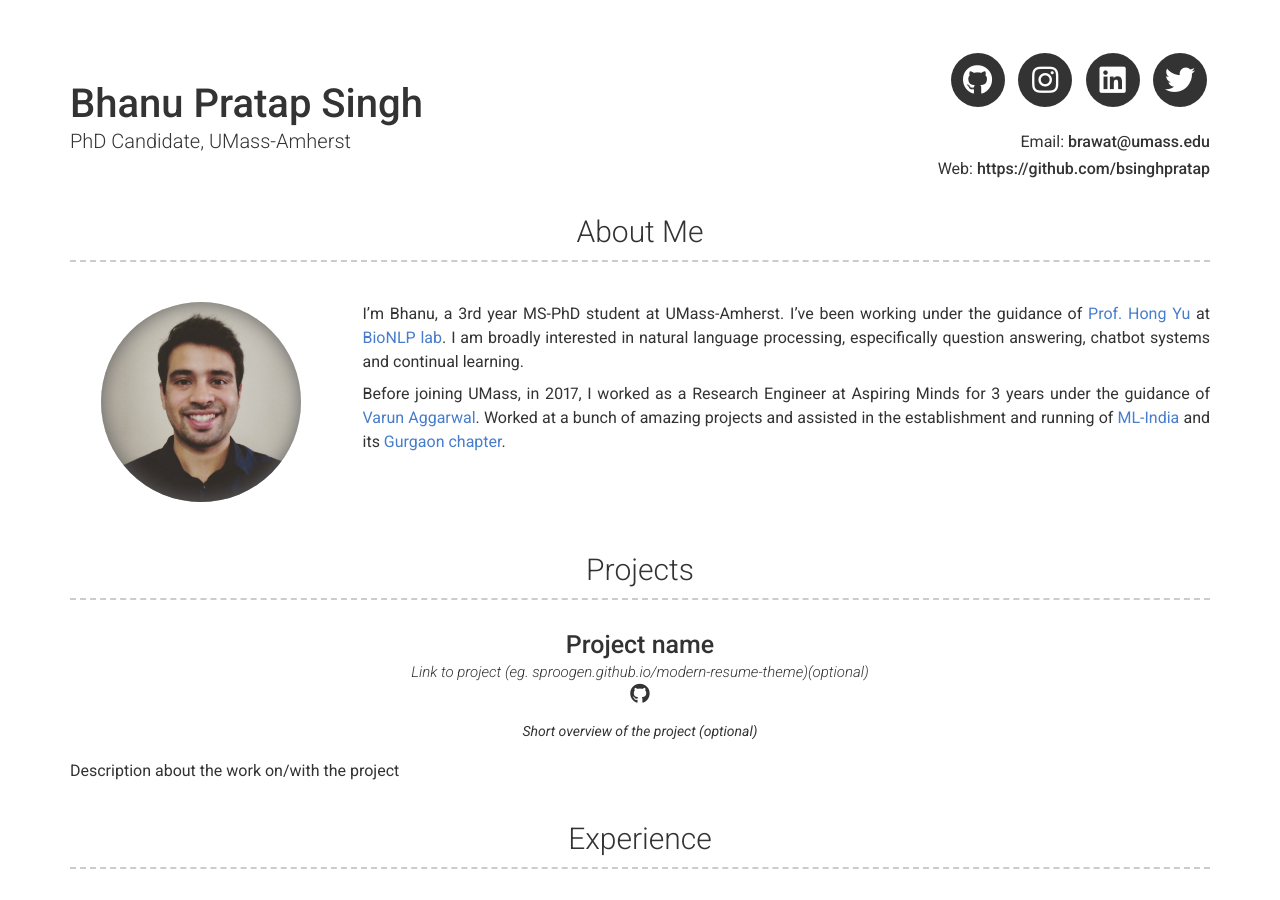
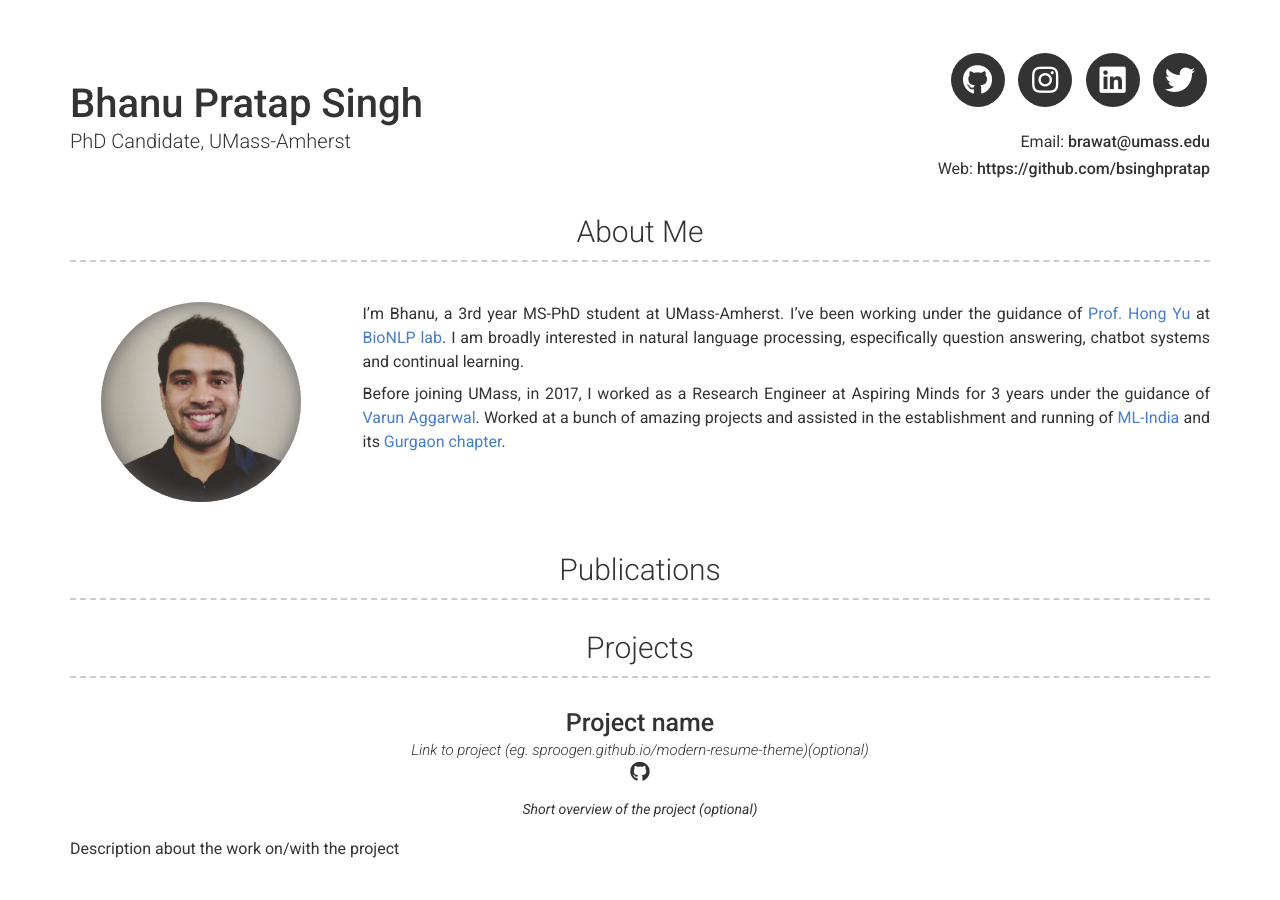
Before and after one commit to bsinghpratap/bsinghpratap.github.io, a Jekyll site: the page built from index.md, in a window 1280 px wide and 900 px high. Built offline with Jekyll 4.4.1, drawn with Linux system fonts in a browser that asks for light colours; nearby versions of some CDN libraries.

Commit message:
website updated

```diff
--- a/_layouts/default.html
+++ b/_layouts/default.html
@@ -15,6 +15,12 @@
       {%- endif -%}
 
       {%- include about.html -%}
+
+      <div class="container projects-container">
+        <h3>Publications</h3>
+
+      </div>
+
 
       {%- if site.data.projects.size > 0 -%}
         {%- include projects.html -%}
```
